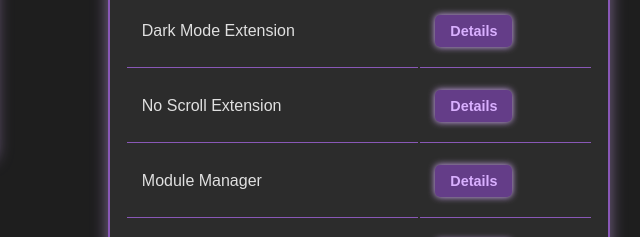
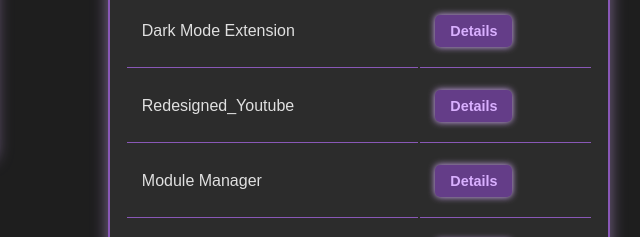
Before and after one commit to Ratnawat-01/CodingEnthusiast, a plain HTML site: page index.html in a window 1280 px wide. Shown: the part 268-505 px from the top of the page, 588-1228 px from the left. Drawn offline with Linux system fonts and the light colour scheme.

Commit message:
commit_9

```diff
--- a/index.html
+++ b/index.html
@@ -49,7 +49,7 @@
                     <td><button onclick="window.location.href='darkpdf.html'">Details</button></td>
                 </tr>
                 <tr>
-                    <td>No Scroll Extension</td>
+                    <td>Redesigned_Youtube</td>
                     <td><button onclick="window.location.href='noscroll.html'">Details</button></td>
                 </tr>
                 <tr>
```
